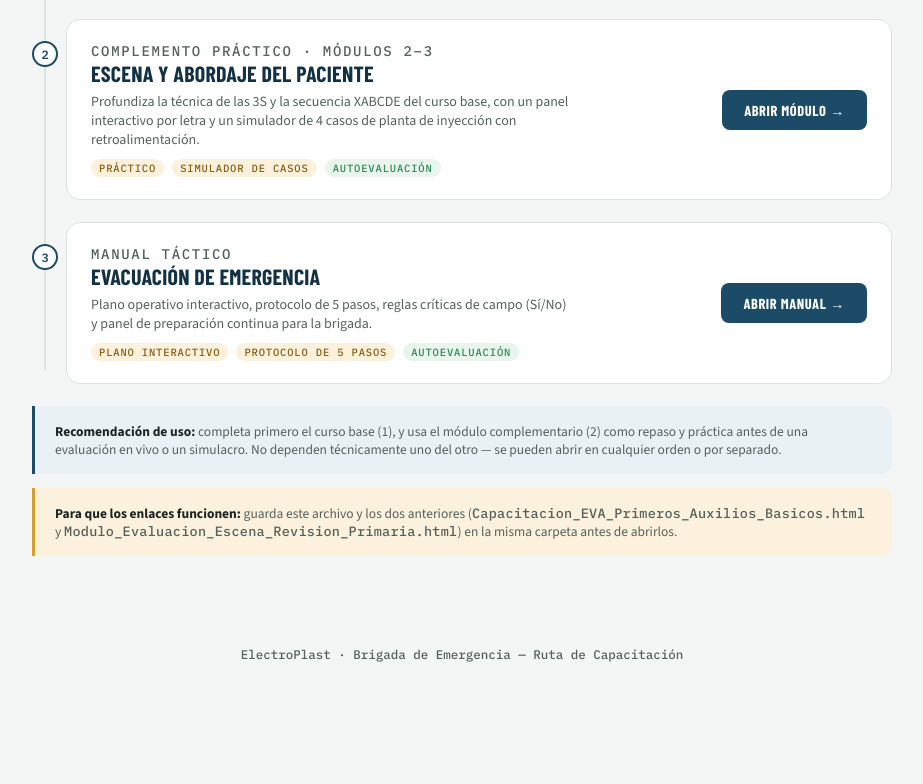
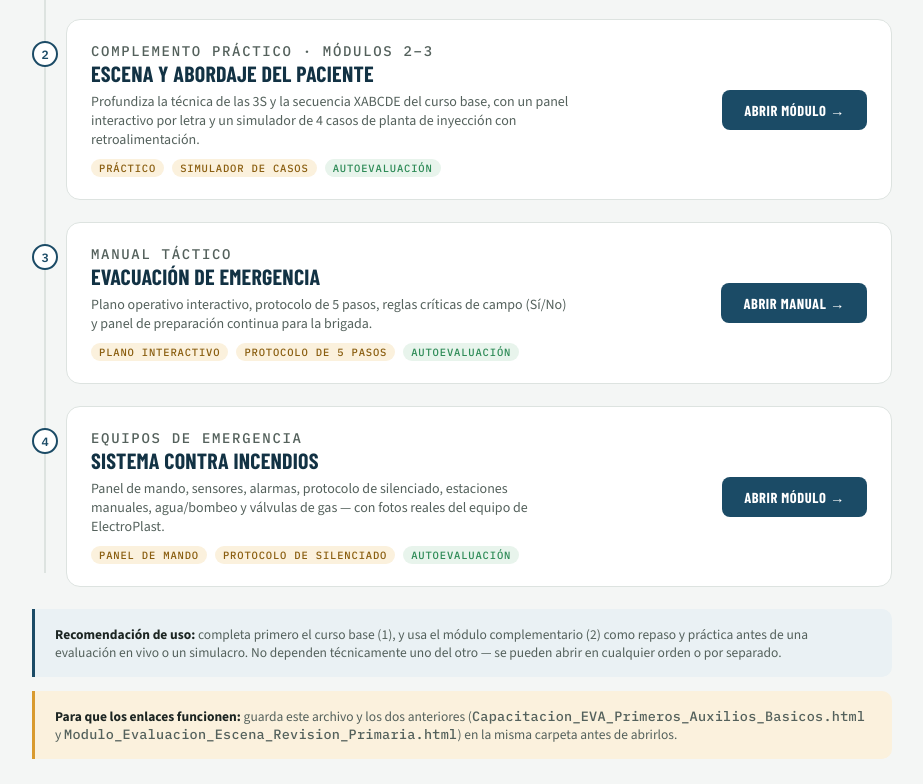
Before and after one commit to kmedinaelectro/Capacitacion-Brigada, a plain HTML site: page Ruta_Capacitacion_Brigada.html in a window 1280 px wide. Shown: the part 488-1272 px from the top of the page, without its empty margins (178-1101 px from the left). Before the commit the page ends 1170 px from the top, so only its background shows below. Drawn offline with nearby package versions, Linux system fonts and the light colour scheme; a web font is replaced by a local one.

Commit message:
Add files via upload

```diff
--- a/Ruta_Capacitacion_Brigada.html
+++ b/Ruta_Capacitacion_Brigada.html
@@ -109,6 +109,19 @@
       </div>
     </div>
 
+    <div class="route-card">
+      <div class="route-dot">4</div>
+      <div class="card-box">
+        <div>
+          <p class="card-eyebrow">Equipos de emergencia</p>
+          <h2>Sistema Contra Incendios</h2>
+          <p>Panel de mando, sensores, alarmas, protocolo de silenciado, estaciones manuales, agua/bombeo y válvulas de gas — con fotos reales del equipo de ElectroPlast.</p>
+          <div class="card-meta"><span class="tag">Panel de mando</span><span class="tag">Protocolo de silenciado</span><span class="tag green">Autoevaluación</span></div>
+        </div>
+        <a class="btn" href="Sistema_Contra_Incendios.html">Abrir módulo →</a>
+      </div>
+    </div>
+
   </div>
 
   <div class="note">
```
Also changed, not shown: index.html (+13 -0 lines).
